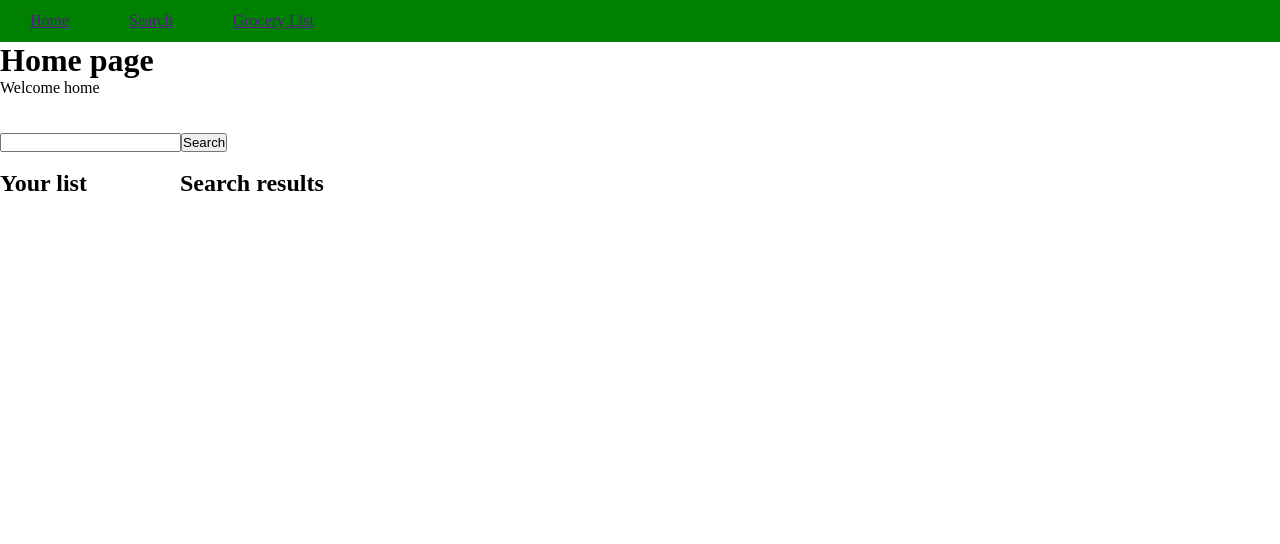
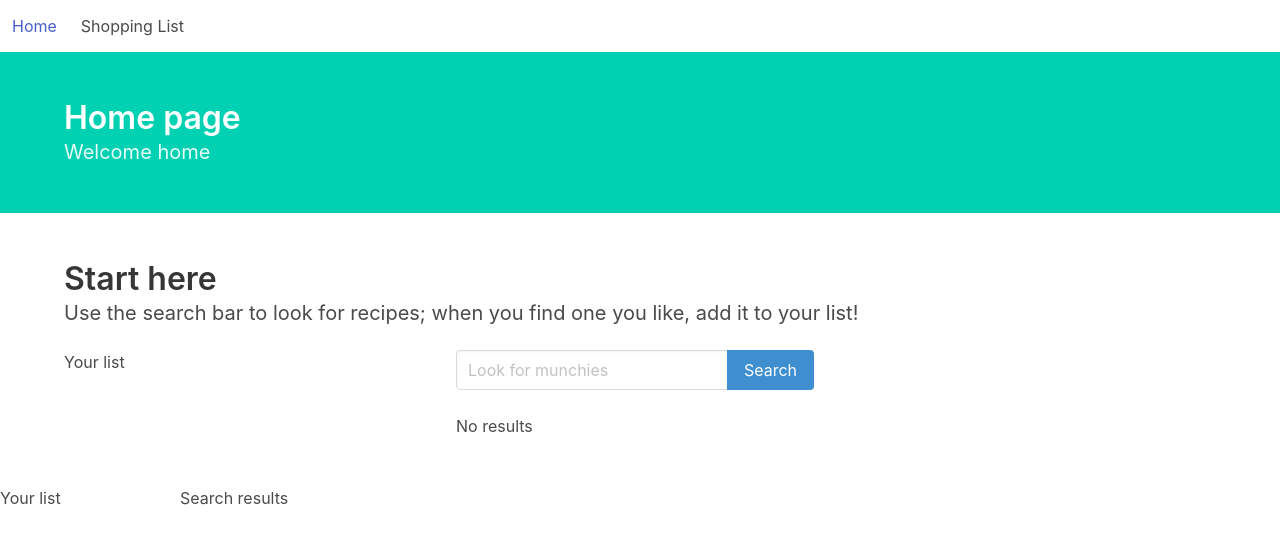
Before and after one commit to jan-timpe/RecipeSearch, a Vue app: page /#/ in a window 1280 px wide. Shown: the top 544 px of the page. Built offline with nearby package versions, Linux system fonts and the light colour scheme.

Commit message:
Spicy interface

```diff
--- a/index.html
+++ b/index.html
@@ -3,6 +3,7 @@
   <head>
     <meta charset="utf-8">
     <title>recipesearch</title>
+    <link rel="stylesheet" href="https://opensource.keycdn.com/fontawesome/4.7.0/font-awesome.min.css" integrity="sha384-dNpIIXE8U05kAbPhy3G1cz+yZmTzA6CY8Vg/u2L9xRnHjJiAK76m2BIEaSEV+/aU" crossorigin="anonymous">
   </head>
   <body>
     <div id="app"></div>
--- a/package.json
+++ b/package.json
@@ -11,6 +11,7 @@
   },
   "dependencies": {
     "axios": "^0.16.2",
+    "bulma": "^0.4.3",
     "vue": "^2.3.3",
     "vue-router": "^2.6.0",
     "vuex": "^2.3.1"
--- a/src/components/containers/Home.vue
+++ b/src/components/containers/Home.vue
@@ -1,33 +1,88 @@
 <template>
    <div id="home">
       <navigation></navigation>
-      <h1>Home page</h1>
-      <p>Welcome home</p>
+      <section class="hero is-primary">
+         <div class="hero-body">
+            <div class="container">
+               <h1 class="title">
+                  Home page
+               </h1>
+               <h2 class="subtitle">
+                  Welcome home
+               </h2>
+            </div>
+         </div>
+      </section>
 
-      <br/><br/>
+      <section class="section">
+         <div class="container">
+            <h1 class="title">Start here</h1>
+            <h2 class="subtitle">
+               Use the search bar to look for recipes; when you find one you like, add it to your list!
+            </h2>
 
-      <input type="text" v-model="this.searchTerm">
-      <button @click="searchRecipes(this.searchTerm)">Search</button>
+            <div class="columns">
 
-      <br/><br/>
+               <div class="column is-one-third">
+                  <p>Your list</p>
+                  <recipe-card-small v-for="(item, index) in addedRecipes"
+                     :key="item.uri"
+                     :recipe="item"
+                     :index="index"
+                  >
+                  </recipe-card-small>
+               </div>
+
+               <div class="column is-two-thirds">
+
+                  <form v-on:submit.prevent="searchRecipes(this.searchTerm)">
+                     <div class="field has-addons">
+                        <p class="control">
+                           <input class="input"
+                              type="text"
+                              placeholder="Look for munchies"
+                              v-model="this.searchTerm"
+                           >
+                        </p>
+                        <p class="control">
+                           <input type="submit" class="button is-info" value="Search">
+                        </p>
+                     </div>
+                  </form>
+
+                  <br/>
+
+                  <div>
+
+                     <p v-if="this.recipes.length == 0 && !isLoading">
+                        No results
+                     </p>
+
+                     <a class="button is-static" v-bind:class="{ 'is-loading': isLoading }" v-if="isLoading">
+                        Loading...
+                     </a>
+
+
+                     <recipe-card-large v-for="item in this.recipes"
+                        :key="item.recipe.uri"
+                        :recipe="item.recipe"
+                     >
+                     </recipe-card-large>
+
+                  </div>
+
+               </div>
+            </div>
+         </div>
+      </section>
 
       <div class="flex-wrapper">
          <div class="added-recipes">
             <h2>Your list</h2>
-            <recipe-card-small v-for="(item, index) in addedRecipes"
-               :key="item.uri"
-               :recipe="item"
-               :index="index"
-            >
-            </recipe-card-small>
+
          </div>
          <div class="searched-recipes">
             <h2>Search results</h2>
-            <recipe-card-large v-for="item in this.recipes"
-               :key="item.recipe.uri"
-               :recipe="item.recipe"
-            >
-            </recipe-card-large>
          </div>
       </div>
    </div>
@@ -51,7 +106,8 @@ export default {
    data: function() {
       return {
          recipes: [],
-         searchTerm: ''
+         searchTerm: '',
+         isLoading: false
       }
    },
 
@@ -63,11 +119,15 @@ export default {
 
    methods: {
       searchRecipes(terms) {
+         this.isLoading = true
+
          api.searchRecipes(terms, results => {
             this.recipes = results.hits
+            this.isLoading = false
          },
          error => {
             console.log(error)
+            this.isLoading = false
          })
       }
    }
--- a/src/components/layout/Navigation.vue
+++ b/src/components/layout/Navigation.vue
@@ -1,22 +1,13 @@
 <template>
-   <nav id="navigation">
-      <ul>
-         <li>
-            <a href="" class="item">
-               Home
-            </a>
-         </li>
-         <li>
-            <a href="" class="item">
-               Search
-            </a>
-         </li>
-         <li>
-            <a href="" class="item">
-               Grocery List
-            </a>
-         </li>
-      </ul>
+   <nav id="navbar" class="navbar">
+      <div class="navbar-brand">
+         <a class="navbar-item">
+            Home
+         </a>
+         <a class="navbar-item">
+            Shopping List
+         </a>
+      </div>
    </nav>
 </template>
 
@@ -25,25 +16,3 @@ export default {
    name: 'navigation'
 }
 </script>
-
-<style>
-#navigation {
-   width: 100%;
-   background: green;
-}
-
-#navigation ul {
-   list-style-type: none;
-}
-
-#navigation ul li {
-   display: inline-block;
-   margin: 0;
-   padding: 0;
-}
-
-#navigation ul li .item {
-   padding: 12px 30px;
-   display: block;
-}
-</style>
--- a/src/components/layout/RecipeCardLarge.vue
+++ b/src/components/layout/RecipeCardLarge.vue
@@ -1,39 +1,67 @@
 <template>
-   <div class="recipe-card-large">
+   <div style="padding: 12px 0px; border-bottom: 1px solid #eee;">
 
-      <div class="cell photo">
-         <img v-bind:src="this.recipe.image"  class="recipe-image">
-      </div>
+      <article class="media">
+         <div class="media-left">
+            <figure class="image is-128x128">
+               <a v-bind:href="this.recipe.url" target="_blank">
+                  <img v-bind:src="this.recipe.image" alt="Image">
+               </a>
+            </figure>
+         </div>
+         <div class="media-content">
+            <div class="content is-large">
+               <p>
+                  <span>
+                     <a v-bind:href="this.recipe.url" target="_blank">
+                        {{ this.recipe.label }}
+                     </a>
+                  </span>
 
-      <div class="cell info">
-         <h3 class="title">{{ this.recipe.label }}</h3>
+                  <br>
 
-         <span v-for="tag in this.recipe.healthLabels"
-         :key="tag"
-         class="tag">
-            {{ tag }}
-         </span>
+                  <span class="tag is-info">
+                     <span class="icon is-small">
+                        <i class="fa fa-fire"></i>
+                     </span>
+                     &nbsp;{{ Math.round(this.recipe.calories) }}
+                  </span>
+                  <span class="tag is-info is-small">
+                     <span class="icon is-small">
+                        <i class="fa fa-pie-chart"></i>
+                     </span>
+                     &nbsp;{{ this.recipe.yield }}
+                  </span>
 
-         <span v-for="tag in this.recipe.dietLabels"
-         :key="tag"
-         class="tag">
-            {{ tag }}
-         </span>
-      </div>
+                  <!-- <br> -->
 
-      <div class="cell columns controls">
-         <a class="control cell"
-            @click="saveRecipe"
-         >
-            Add
-         </a>
-         <a class="control cell"
-            v-bind:href="this.recipe.url"
-            target="_blank"
-         >
-            Visit
-         </a>
-      </div>
+                  <span v-for="tag in this.recipe.healthLabels" :key="tag" class="tag is-success is-small" style="margin-right:2px;">
+                     {{ tag }}
+                  </span>
+                  <span v-for="tag in this.recipe.dietLabels" :key="tag" class="tag is-small" style="margin-right:2px;">
+                     {{ tag }}
+                  </span>
+                  <span v-for="tag in this.recipe.cautions" :key="tag" class="tag is-danger is-small" style="margin-right:2px;">
+                     {{ tag }}
+                  </span>
+               </p>
+            </div>
+         </div>
+
+         <div class="media-right">
+            <a @click="this.saveRecipe" class="button is-white">
+               <span class="icon">
+                  <i class="fa fa-plus"></i>
+               </span>
+            </a>
+            <br>
+            <a v-bind:href="this.recipe.url" target="_blank" class="button is-white">
+               <span class="icon">
+                  <i class="fa fa-share"></i>
+               </span>
+            </a>
+         </div>
+      </article>
 
    </div>
 </template>
@@ -52,61 +80,3 @@ export default {
    }
 }
 </script>
-
-<style>
-.recipe-card-large, .columns {
-   display: flex;
-   display: -webkit-flex;
-   display: -moz-flex;
-   display: -o-flex;
-   flex-wrap: nowrap;
-   margin: 12px 0px;
-}
-.recipe-card-large {
-   flex-direction: row;
-}
-.recipe-card-large .columns {
-   flex-direction: column;
-}
-.recipe-card-large .cell {
-   flex: 1 1 auto;
-}
-
-.recipe-card-large .info {
-   padding: 4px;
-   margin: 0px 4px;
-   width: 100%;
-}
-.recipe-card-large .title {
-   max-height: 44px;
-   font-size: 14pt;
-}
-.recipe-card-large .tags {
-   padding: 6px;
-}
-.recipe-card-large .tag {
-   font-size: 8pt;
-   border-radius: 2px;
-   background: green;
-   display: inline-block;
-   margin: 2px;
-   padding: 2px;
-   color: #fff;
-}
-
-.recipe-card-large .photo {
-   max-width:140px;
-}
-.recipe-card-large .photo .recipe-image {
-   width: 100%;
-}
-
-.recipe-card-large .controls {
-   width: 60px;
-}
-.recipe-card-large .control {
-   display: block;
-   width: 100%;
-   line-height: 60px;
-}
-</style>
--- a/src/components/layout/RecipeCardSmall.vue
+++ b/src/components/layout/RecipeCardSmall.vue
@@ -1,27 +1,55 @@
 <template>
-   <div class="recipe-card-small">
+   <div style="padding: 12px 0px; border-bottom: 1px solid #eee;">
 
-      <div class="cell photo">
-         <img v-bind:src="this.recipe.image"  class="recipe-image">
-      </div>
+      <article class="media">
+         <div class="media-left">
+            <figure class="image is-64x64">
+               <a v-bind:href="this.recipe.url" target="_blank">
+                  <img v-bind:src="this.recipe.image" alt="Image">
+               </a>
+            </figure>
+         </div>
+         <div class="media-content">
+            <div class="content">
+               <p>
+                  <span>
+                     <a v-bind:href="this.recipe.url" target="_blank">
+                        {{ this.recipe.label }}
+                     </a>
+                  </span>
 
-      <div class="cell info">
-         <p>{{ this.recipe.label }}</p>
-      </div>
+                  <br>
 
-      <div class="cell columns controls">
-         <a class="remove cell"
-            @click="removeRecipe"
-         >
-            Remove
-         </a>
-         <a class="control cell"
-            v-bind:href="this.recipe.url"
-            target="_blank"
-         >
-            Visit
-         </a>
-      </div>
+                  <span class="tag">
+                     <span class="icon is-small">
+                        <i class="fa fa-fire"></i>
+                     </span>
+                     &nbsp;{{ Math.round(this.recipe.calories) }}
+                  </span>
+                  <span class="tag is-small">
+                     <span class="icon is-small">
+                        <i class="fa fa-pie-chart"></i>
+                     </span>
+                     &nbsp;{{ this.recipe.yield }}
+                  </span>
+               </p>
+            </div>
+         </div>
+
+         <div class="media-right">
+            <a @click="this.saveRecipe" class="button is-white is-small">
+               <span class="icon is-small">
+                  <i class="fa fa-close"></i>
+               </span>
+            </a>
+            <br>
+            <a v-bind:href="this.recipe.url" target="_blank" class="button is-white is-small">
+               <span class="icon is-small">
+                  <i class="fa fa-share"></i>
+               </span>
+            </a>
+         </div>
+      </article>
 
    </div>
 </template>
--- a/src/main.js
+++ b/src/main.js
@@ -4,6 +4,7 @@ import Vue from 'vue'
 import App from './App'
 import router from './router'
 import store from './store'
+import 'bulma/css/bulma.css'
 
 Vue.config.productionTip = false
 
```
Also changed, not shown: 1 other file (tests, documents, lock files or other folders).
